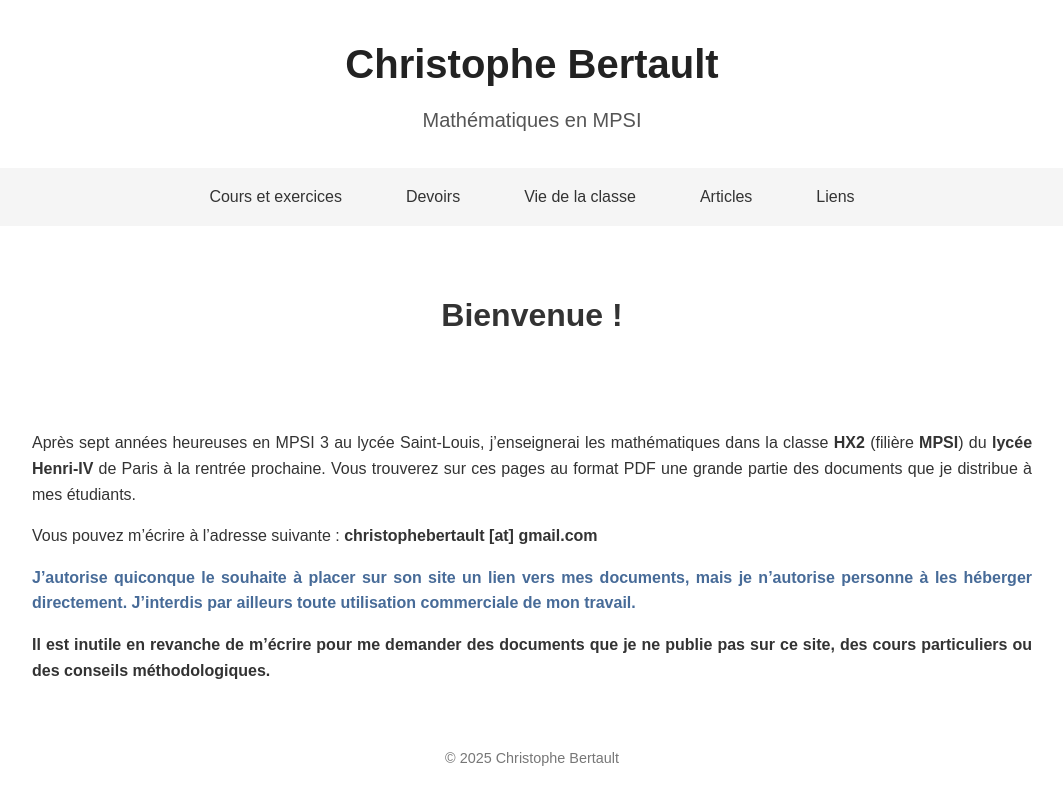
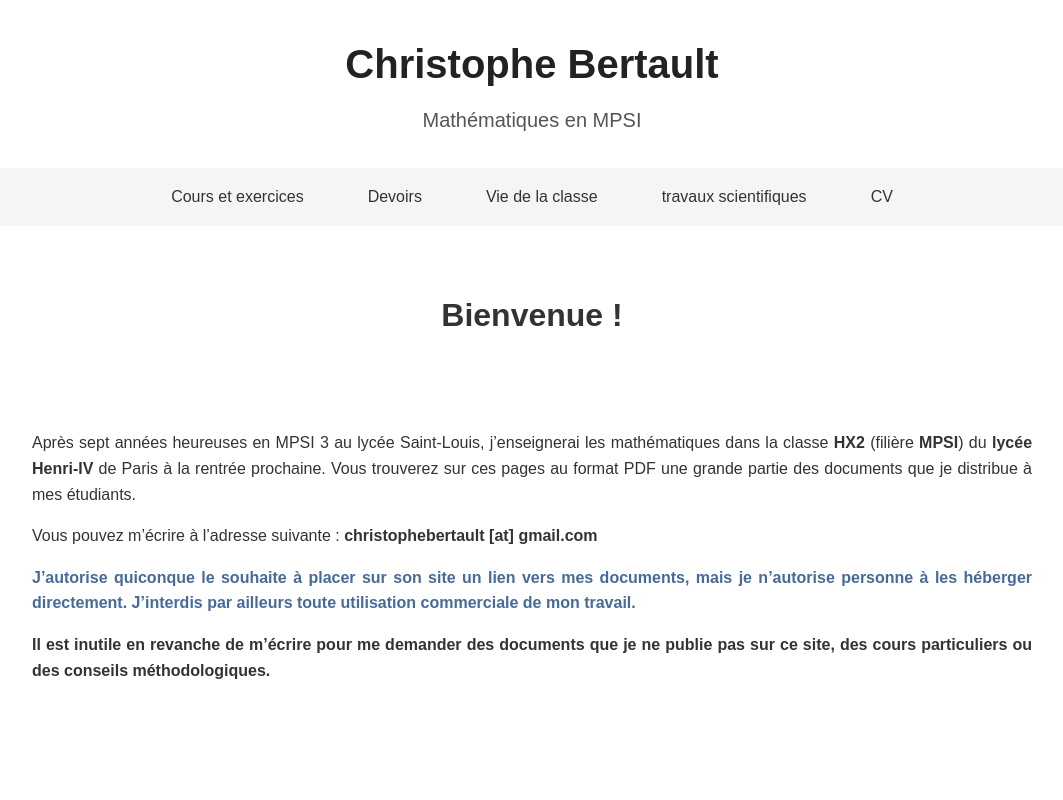
Before and after one commit to LD-10/mldm, a plain HTML site: page index.html in a window 1280 px wide. Shown: the whole page, without its empty margins (108-1171 px from the left). Drawn offline with Linux system fonts and the light colour scheme.

Commit message:
Update index.html

```diff
--- a/index.html
+++ b/index.html
@@ -3,7 +3,7 @@
 <head>
   <meta charset="UTF-8">
   <meta name="viewport" content="width=device-width, initial-scale=1">
-  <title>Christophe Bertault – Mathématiques en MPSI</title>
+  <title>MAGULU Luc-David</title>
   <!-- Lien vers une feuille de style externe si souhaité -->
   <style>
     /* Reset et styles globaux */
@@ -71,8 +71,8 @@
             <li><a href="ccs.html">Salle L311 🔒</a></li>
           </ul>
         </li>
-        <li><a href="articles.html">Articles</a></li>
-        <li><a href="liens.html">Liens</a></li>
+        <li><a href="articles.html">travaux scientifiques</a></li>
+        <li><a href="liens.html">CV</a></li>
       </ul>
     </div>
   </nav>
@@ -93,7 +93,7 @@
   </main>
 
   <footer>
-    <p>&copy; 2025 Christophe Bertault</p>
+    <p></p>
   </footer>
 </body>
 </html>
```
